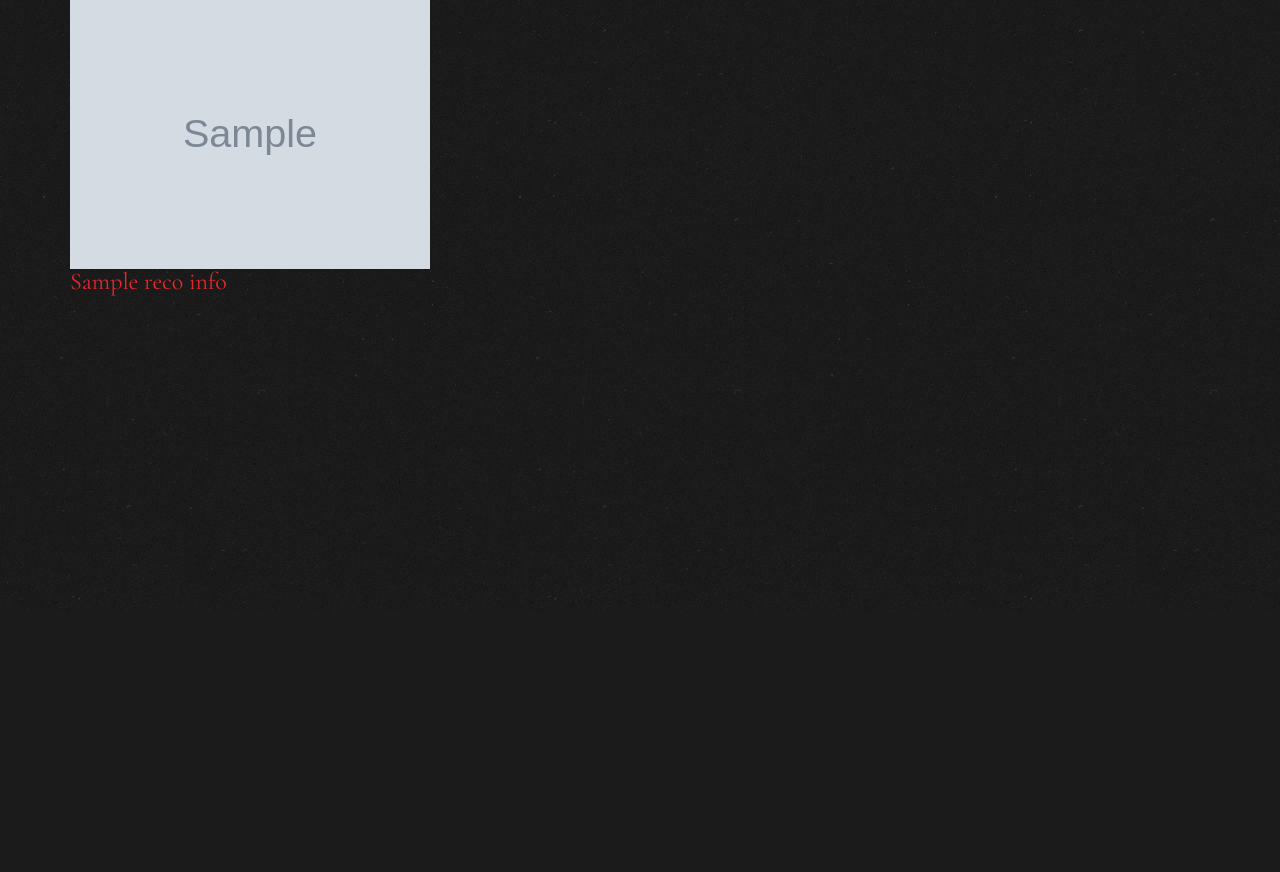
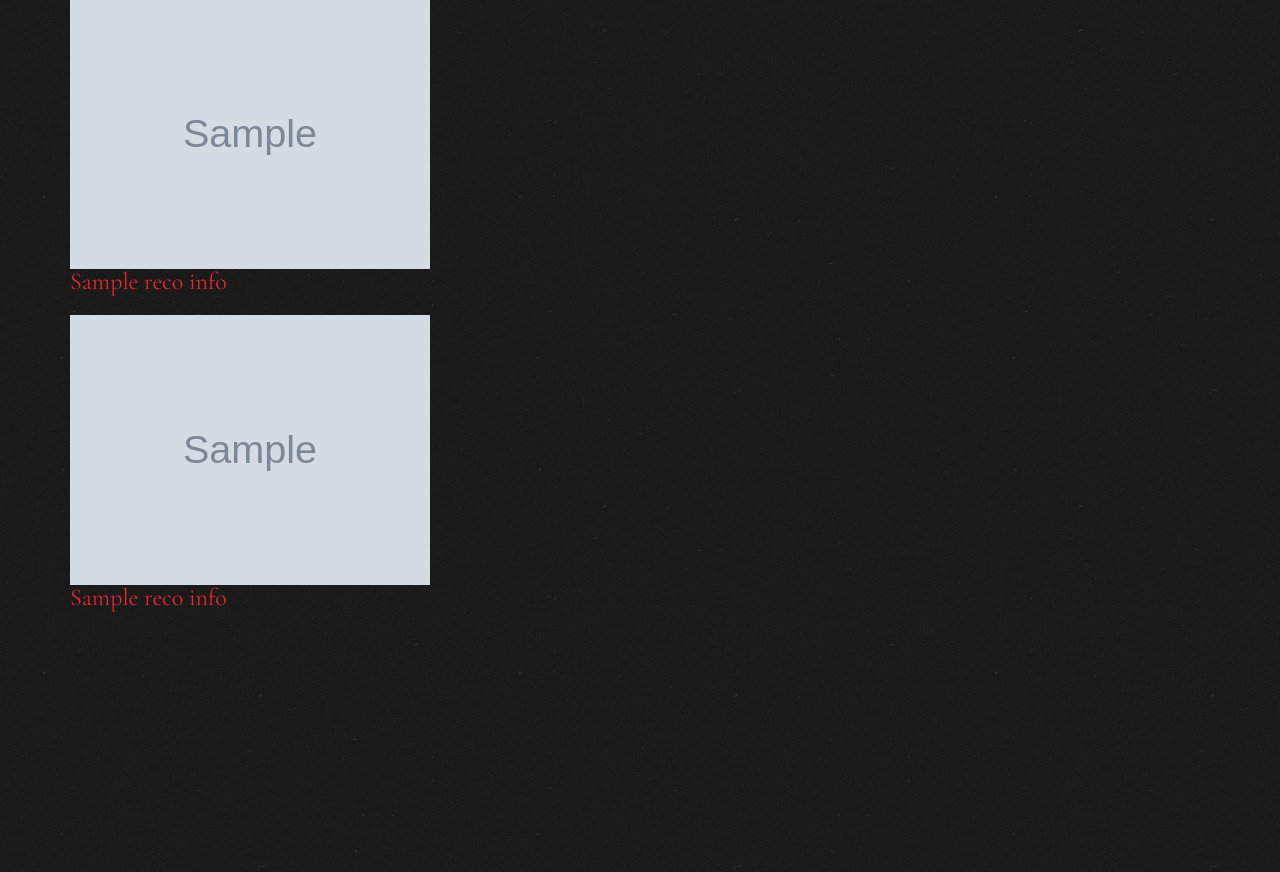
Before and after one commit to Hexanome-de-l-ambiance/semantic-web, a Flask app: template templates/about_cuisine.html in a window 1280 px wide. Shown: the part 1812-2684 px from the top of the page. Before the commit the page ends 2415 px from the top, so only its background shows below. Run offline with Flask 3, Linux system fonts and the light colour scheme; the template is opened without the code that fills it: most values are stand-ins (such as "Sample title", 1, 10 or a date in 2020); grey boxes marked "Sample" are stand-in pictures.

Commit message:
update similar cuisines

```diff
--- a/app.py
+++ b/app.py
@@ -42,7 +42,8 @@ def about_cuisine():
     dish_name = request.args.get('dish_link', '')
     dish = get_dish_by_link(dish_name)
     reco = get_reco_by_link(dish_name)
-    return render_template('about_cuisine.html', dish=dish, reco=reco)
+    portions = split_reco_into_2_portions_of_length_3(reco)
+    return render_template('about_cuisine.html', dish=dish, reco1=portions[0], reco2=portions[1])
 
 
 @app.route('/about_ingredient', methods=['GET'])
--- a/main.py
+++ b/main.py
@@ -693,6 +693,18 @@ def split_list_into_portions(dishes):
 
  # partie sur l'autocomplétion
 
+def split_reco_into_2_portions_of_length_3(dishes):
+    portions = [[], []]  # Initializing portions as a list of two empty lists
+
+    if len(dishes) >= 3:
+        portions[0] = dishes[:3]
+        portions[1] = dishes[3:]
+    else:
+        portions[0] = dishes
+        portions[1] = []
+
+    return portions
+
 
 def autocomplete_french_dishes(search_term):
     if len(search_term) < 3:
@@ -827,7 +839,7 @@ def get_reco_by_link(dish_url):
     }}
     GROUP BY ?otherFood ?name ?image
     ORDER BY DESC(?sharedIngredientCount)
-    LIMIT 5
+    LIMIT 6
     """
 
     sparql = SPARQLWrapper("https://dbpedia.org/sparql")
--- a/templates/about_cuisine.html
+++ b/templates/about_cuisine.html
@@ -116,10 +116,25 @@
                     </div>
                 </div>
                 <div class="fh5co-heading">
-                    {% if reco %}
+                    {% if reco1 %}
                     <h2>Similar dishes</h2>
                     <div class="row">
-                        {% for reco_info in reco %}
+                        {% for reco_info in reco1 %}
+                        <div class="col-md-4">
+                            <div class="card mb-4">
+                                <div class="fh5co-item animate-box">
+                                    <img src="{{ reco_info.image }}" class="img-responsive"
+                                        alt="{{ reco_info.name }} Image">
+                                    <h3><a href="/about_cuisine?dish_link={{ reco_info.link }}">{{ reco_info.name }}</a>
+                                    </h3>
+                                    <p></p>
+                                </div>
+                            </div>
+                        </div>
+                        {% endfor %}
+                    </div>
+                    <div class="row">
+                        {% for reco_info in reco2 %}
                         <div class="col-md-4">
                             <div class="card mb-4">
                                 <div class="fh5co-item animate-box">
```
